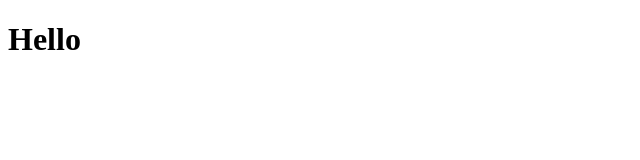
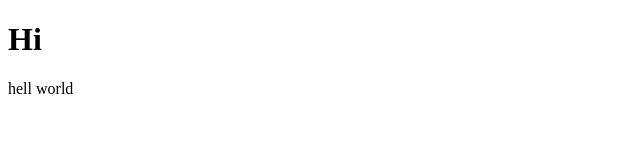
Before and after one commit to Aravinth2612/git_demo, a plain HTML site: page git.html in a window 1280 px wide. Shown: the whole page, without its empty margins (0-640 px from the left). Drawn offline with Linux system fonts and the light colour scheme.

Commit message:
Third commit

```diff
--- a/git.html
+++ b/git.html
@@ -6,6 +6,7 @@
     <title>Git</title>
 </head>
 <body>
-    <h1>Hello</h1>
+    <h1>Hi</h1>
+    <p>hell world</p>
 </body>
 </html>
```
